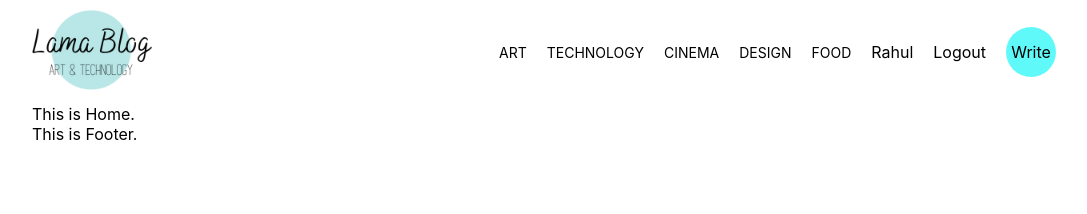
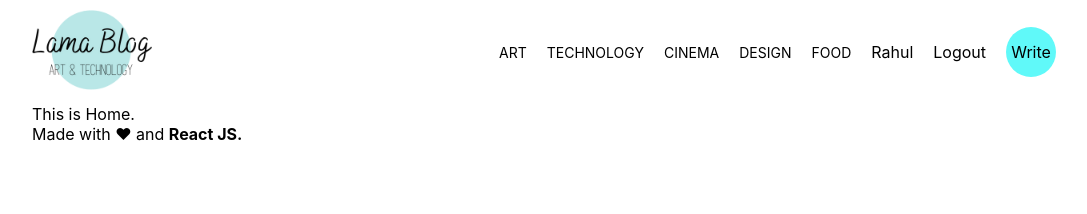
Before and after one commit to Rahulsingh1939/blogWebsiteUsingReact, a React (Create React App) app: page / in a window 1280 px wide. Shown: the top 214 px of the page, without its empty margins (96-1183 px from the left). Built offline with nearby package versions, Linux system fonts and the light colour scheme.

Commit message:
Started working on Footer

```diff
--- a/src/components/Footer.jsx
+++ b/src/components/Footer.jsx
@@ -2,9 +2,11 @@ import React from 'react'
 
 function Footer() {
   return (
-    <div>
-      This is Footer.
-    </div>
+    <footer>
+      <span className="footer-text">
+        Made with ♥ and <b>React JS.</b>
+      </span>
+    </footer>
   )
 }
 
```
